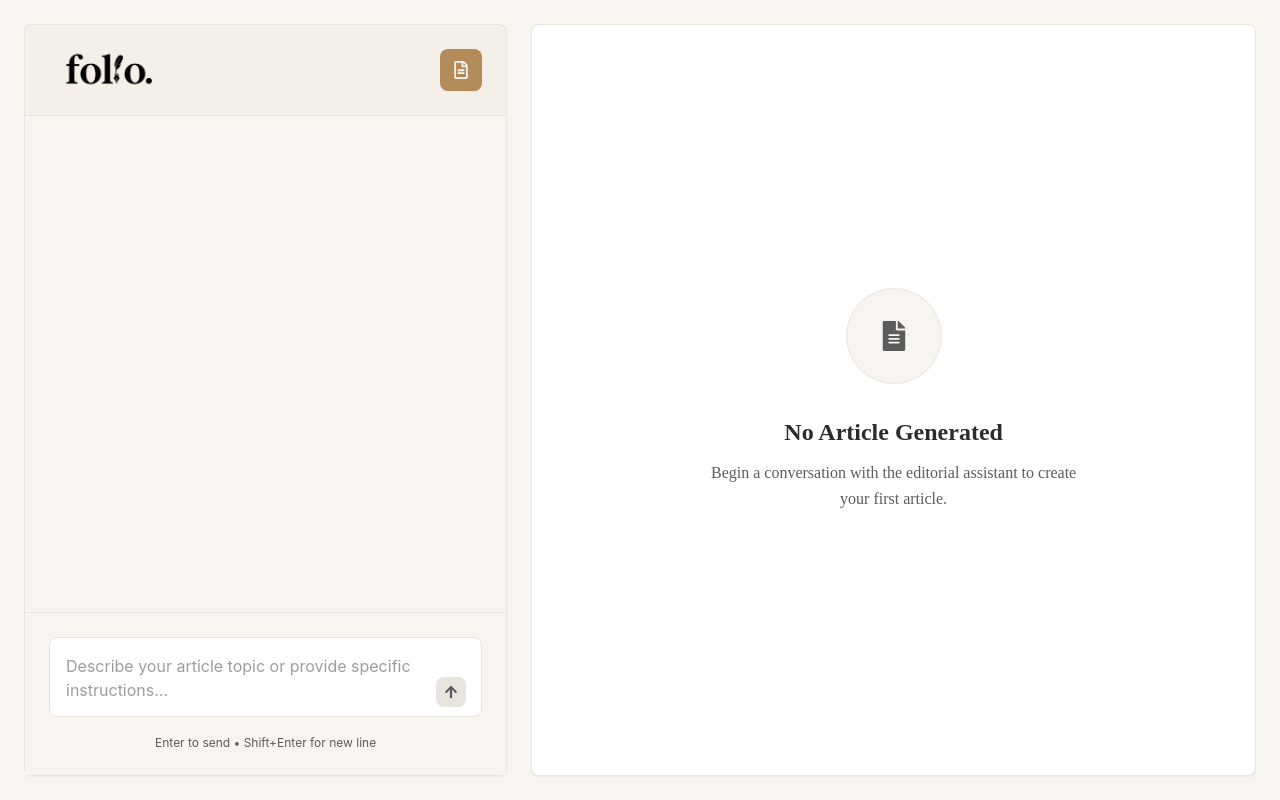
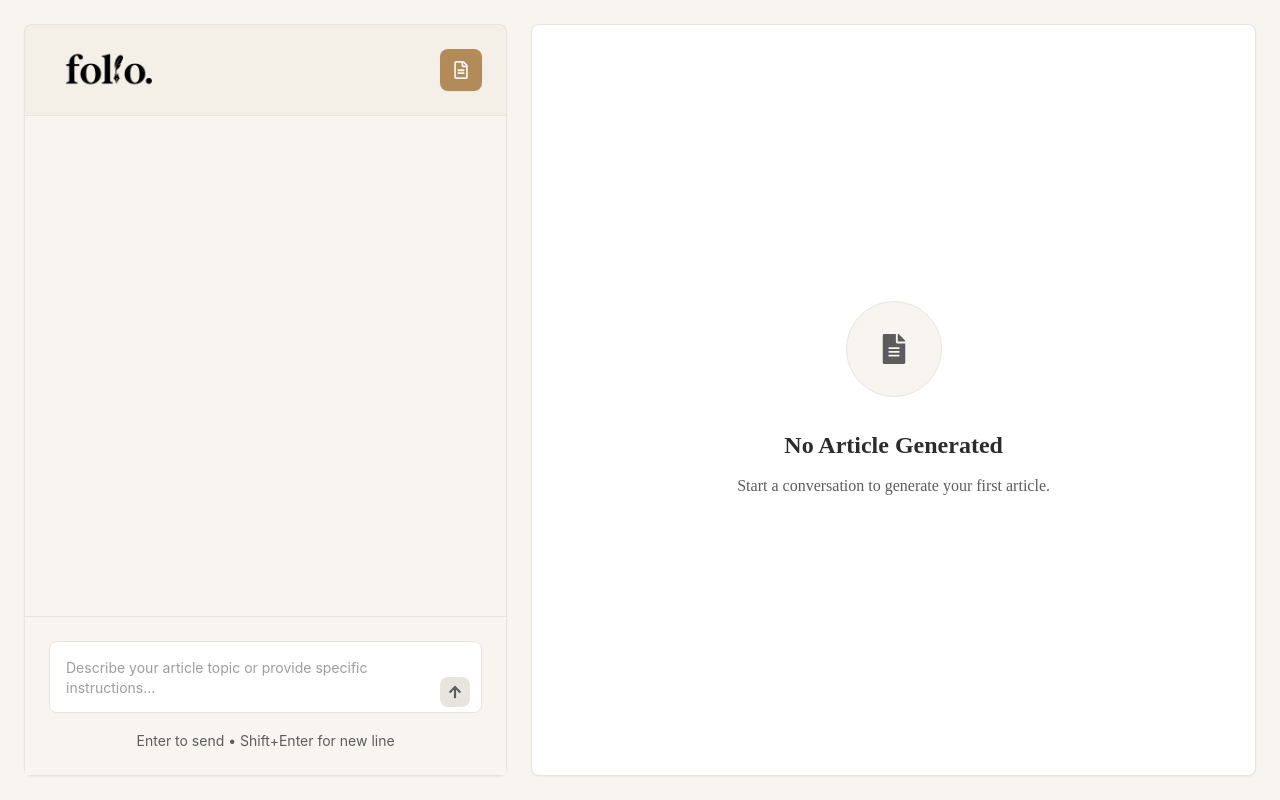
Before and after one commit to ramshaali/folio, a React (Vite) app in the folder client/: page / in a window 1280 px wide. Built offline with nearby package versions, Linux system fonts and the light colour scheme.

Commit message:
mobile responsive

```diff
--- a/client/src/App.tsx
+++ b/client/src/App.tsx
@@ -1,26 +1,103 @@
-import React, { useState } from "react";
+import React, { useState, useEffect } from "react";
 import { ChatPanel } from "./components/Chat/ChatPanel";
 import { ArticlePanel } from "./components/ArticlePanel";
+import { FaComments, FaFileAlt, FaExchangeAlt } from "react-icons/fa";
 
 const App: React.FC = () => {
   const [sessionId, setSessionId] = useState<string | null>(null);
   const [userId, setUserId] = useState<string | null>(null);
   const [currentArticle, setCurrentArticle] = useState<string | null>(null);
+  const [activeView, setActiveView] = useState<"chat" | "article">("chat");
+  const [isMobile, setIsMobile] = useState(false);
+
+  // Check if mobile on mount and resize
+  useEffect(() => {
+    const checkMobile = () => {
+      setIsMobile(window.innerWidth < 1024); // lg breakpoint
+    };
+
+    checkMobile();
+    window.addEventListener("resize", checkMobile);
+    return () => window.removeEventListener("resize", checkMobile);
+  }, []);
+
+  // Auto-switch to article view when article is generated on mobile
+  useEffect(() => {
+    if (currentArticle && isMobile) {
+      setActiveView("article");
+    }
+  }, [currentArticle, isMobile]);
 
   return (
-    <div className="h-screen flex gap-6 p-6 bg-cream">
-      <div className="flex-4 flex flex-col h-full">
+    <div className="h-screen flex flex-col lg:flex-row gap-4 lg:gap-6 p-4 lg:p-6 bg-cream">
+      {/* Mobile Header with Toggle */}
+      {/* {isMobile && (
+        <div className="flex items-center justify-between mb-4 lg:hidden">
+          <h1 className="font-playfair text-charcoal text-xl font-bold">Folio</h1>
+          <div className="flex items-center gap-2 bg-white rounded-lg p-1 border border-border">
+            <button
+              onClick={() => setActiveView("chat")}
+              className={`flex items-center gap-2 px-3 py-2 rounded-md transition-all duration-200 ${
+                activeView === "chat"
+                  ? "bg-gold text-cream shadow-sm"
+                  : "text-warm-gray hover:text-charcoal"
+              }`}
+            >
+              <FaComments className="text-sm" />
+              <span className="text-sm font-medium">Chat</span>
+            </button>
+            <button
+              onClick={() => setActiveView("article")}
+              className={`flex items-center gap-2 px-3 py-2 rounded-md transition-all duration-200 ${
+                activeView === "article"
+                  ? "bg-gold text-cream shadow-sm"
+                  : "text-warm-gray hover:text-charcoal"
+              }`}
+              disabled={!currentArticle}
+            >
+              <FaFileAlt className="text-sm" />
+              <span className="text-sm font-medium">Article</span>
+            </button>
+          </div>
+        </div>
+      )} */}
+
+      {/* Chat Panel */}
+      <div className={`flex-4 flex flex-col h-full ${
+        isMobile ? (activeView === "chat" ? "flex" : "hidden") : "flex"
+      }`}>
         <ChatPanel
           sessionId={sessionId}
           userId={userId}
           setSessionId={setSessionId}
           setUserId={setUserId}
           setCurrentArticle={setCurrentArticle}
+          isMobile={isMobile}
+          onSwitchToArticle={() => setActiveView("article")}
         />
       </div>
-      <div className="flex-6 flex flex-col h-full">
-        <ArticlePanel articleContent={currentArticle} />
+
+      {/* Article Panel */}
+      <div className={`flex-6 flex flex-col h-full ${
+        isMobile ? (activeView === "article" ? "flex" : "hidden") : "flex"
+      }`}>
+        <ArticlePanel
+          articleContent={currentArticle}
+          isMobile={isMobile}
+          onSwitchToChat={() => setActiveView("chat")}
+        />
       </div>
+
+      {/* Mobile Floating Action Button for Quick Switch */}
+      {isMobile && currentArticle && (
+        <button
+          onClick={() => setActiveView(activeView === "chat" ? "article" : "chat")}
+          className="lg:hidden fixed bottom-6 left-6 w-12 h-12 bg-gold/90 text-cream rounded-full shadow-lg flex items-center justify-center hover:bg-gold/80 transform hover:scale-110 transition-all duration-200 z-10"
+          title={`Switch to ${activeView === "chat" ? "article" : "chat"}`}
+        >
+          <FaExchangeAlt className="text-lg" />
+        </button>
+      )}
     </div>
   );
 };
--- a/client/src/components/ArticlePanel.tsx
+++ b/client/src/components/ArticlePanel.tsx
@@ -1,12 +1,18 @@
 import React from "react";
 import ReactMarkdown from 'react-markdown';
-import { FaFileAlt, FaPenNib } from "react-icons/fa";
+import { FaFileAlt, FaPenNib, FaArrowLeft } from "react-icons/fa";
 
 interface ArticlePanelProps {
   articleContent: string | null;
+  isMobile?: boolean;
+  onSwitchToChat?: () => void;
 }
 
-export const ArticlePanel: React.FC<ArticlePanelProps> = ({ articleContent }) => {
+export const ArticlePanel: React.FC<ArticlePanelProps> = ({
+  articleContent,
+  isMobile = false,
+  onSwitchToChat
+}) => {
   const getArticleTitleAndContent = (content: string) => {
     const lines = content.split('\n');
     const firstLine = lines[0]?.trim() || '';
@@ -19,25 +25,14 @@ export const ArticlePanel: React.FC<ArticlePanelProps> = ({ articleContent }) =>
 
   return (
     <div className="flex flex-col h-full bg-white rounded-lg shadow-sm border border-border overflow-hidden">
-      {/* Header */}
-      {/* <div className="flex items-center gap-4 p-6 border-b border-border bg-cream">
-        <div className="flex items-center justify-center w-12 h-12 rounded-lg bg-gold text-cream">
-          <FaFileAlt className="text-xl" />
-        </div>
-        <div>
-          <h2 className="font-playfair text-charcoal text-2xl font-bold">Article</h2>
-          <p className="font-inter text-warm-gray text-sm">Blogpost preview</p>
-        </div>
-      </div> */}
-
       {/* Article Content */}
       <div className="flex-1 overflow-y-auto">
         {articleContent ? (
-          <div className="p-8 max-w-4xl mx-auto">
+          <div className="p-4 lg:p-8 max-w-4xl mx-auto">
             {/* Title Section */}
             {title && (
-              <div className="mb-12 pb-8 border-b border-border">
-                <h1 className="text-4xl font-bold text-charcoal font-playfair leading-tight tracking-tight mb-4">
+              <div className="mb-6 lg:mb-12 pb-6 lg:pb-8 border-b border-border">
+                <h1 className="text-2xl lg:text-4xl font-bold text-charcoal font-playfair leading-tight tracking-tight mb-4">
                   {title.replace(/^#+\s*/, '')}
                 </h1>
                 <div className="flex items-center gap-2 text-warm-gray font-inter text-sm">
@@ -48,17 +43,17 @@ export const ArticlePanel: React.FC<ArticlePanelProps> = ({ articleContent }) =>
             )}
 
             {/* Content Section */}
-            <div className="prose prose-lg max-w-none font-lora text-charcoal leading-relaxed">
+            <div className="prose prose-sm lg:prose-lg max-w-none font-lora text-charcoal leading-relaxed">
               <ReactMarkdown
                 components={{
-                  h1: ({node, ...props}) => <h1 className="text-3xl font-bold text-charcoal mt-12 mb-6 font-playfair border-b border-border pb-2" {...props} />,
-                  h2: ({node, ...props}) => <h2 className="text-2xl font-bold text-charcoal mt-10 mb-4 font-playfair" {...props} />,
-                  h3: ({node, ...props}) => <h3 className="text-xl font-bold text-charcoal mt-8 mb-3 font-playfair" {...props} />,
-                  p: ({node, ...props}) => <p className="mb-6 leading-8 text-charcoal/90" {...props} />,
-                  ul: ({node, ...props}) => <ul className="mb-6 pl-6 list-disc space-y-2" {...props} />,
-                  ol: ({node, ...props}) => <ol className="mb-6 pl-6 list-decimal space-y-2" {...props} />,
-                  li: ({node, ...props}) => <li className="leading-7" {...props} />,
-                  blockquote: ({node, ...props}) => <blockquote className="border-l-4 border-gold pl-6 italic text-warm-gray my-6 py-2 bg-cream/50" {...props} />,
+                  h1: ({node, ...props}) => <h1 className="text-xl lg:text-3xl font-bold text-charcoal mt-8 mb-4 lg:mt-12 lg:mb-6 font-playfair border-b border-border pb-2" {...props} />,
+                  h2: ({node, ...props}) => <h2 className="text-lg lg:text-2xl font-bold text-charcoal mt-6 mb-3 lg:mt-10 lg:mb-4 font-playfair" {...props} />,
+                  h3: ({node, ...props}) => <h3 className="text-base lg:text-xl font-bold text-charcoal mt-4 mb-2 lg:mt-8 lg:mb-3 font-playfair" {...props} />,
+                  p: ({node, ...props}) => <p className="mb-4 lg:mb-6 leading-7 text-charcoal/90" {...props} />,
+                  ul: ({node, ...props}) => <ul className="mb-4 lg:mb-6 pl-4 lg:pl-6 list-disc space-y-2" {...props} />,
+                  ol: ({node, ...props}) => <ol className="mb-4 lg:mb-6 pl-4 lg:pl-6 list-decimal space-y-2" {...props} />,
+                  li: ({node, ...props}) => <li className="leading-6 lg:leading-7" {...props} />,
+                  blockquote: ({node, ...props}) => <blockquote className="border-l-4 border-gold pl-4 lg:pl-6 italic text-warm-gray my-4 lg:my-6 py-2 bg-cream/50" {...props} />,
                   strong: ({node, ...props}) => <strong className="font-bold text-charcoal" {...props} />,
                 }}
               >
@@ -68,13 +63,13 @@ export const ArticlePanel: React.FC<ArticlePanelProps> = ({ articleContent }) =>
           </div>
         ) : (
           /* Empty State */
-          <div className="text-center p-16 h-full flex flex-col items-center justify-center">
-            <div className="flex items-center justify-center w-24 h-24 rounded-full bg-cream text-warm-gray mb-8 border border-border">
-              <FaFileAlt className="text-3xl" />
+          <div className="text-center p-8 lg:p-16 h-full flex flex-col items-center justify-center">
+            <div className="flex items-center justify-center w-16 h-16 lg:w-24 lg:h-24 rounded-full bg-cream text-warm-gray mb-6 lg:mb-8 border border-border">
+              <FaFileAlt className="text-2xl lg:text-3xl" />
             </div>
-            <h3 className="text-2xl font-semibold text-charcoal mb-3 font-playfair">No Article Generated</h3>
-            <p className="text-warm-gray max-w-sm font-lora leading-relaxed">
-              Begin a conversation with the editorial assistant to create your first article.
+            <h3 className="text-lg lg:text-2xl font-semibold text-charcoal mb-3 font-playfair">No Article Generated</h3>
+            <p className="text-warm-gray max-w-sm text-sm lg:text-base font-lora leading-relaxed">
+              {isMobile ? "Switch to chat to generate your first article." : "Start a conversation to generate your first article."}
             </p>
           </div>
         )}
--- a/client/src/components/Chat/ChatPanel.tsx
+++ b/client/src/components/Chat/ChatPanel.tsx
@@ -23,6 +23,8 @@ interface ChatPanelProps {
   setSessionId: (id: string) => void;
   setUserId: (id: string) => void;
   setCurrentArticle: (article: any) => void;
+  isMobile?: boolean;
+  onSwitchToArticle?: () => void;
 }
 
 export const ChatPanel: React.FC<ChatPanelProps> = ({
@@ -31,6 +33,8 @@ export const ChatPanel: React.FC<ChatPanelProps> = ({
   setSessionId,
   setUserId,
   setCurrentArticle,
+  isMobile = false,
+  onSwitchToArticle,
 }) => {
   const [chatHistory, setChatHistory] = useState<Message[]>([]);
   const [input, setInput] = useState("");
@@ -90,13 +94,20 @@ export const ChatPanel: React.FC<ChatPanelProps> = ({
         if (chunk.agent_name === "writer_agent") {
           finalArticleContent = chunk.text;
           setCurrentArticle(chunk.text);
+
+          // Auto-switch to article on mobile when article is ready
+          if (isMobile && onSwitchToArticle) {
+            setTimeout(() => onSwitchToArticle(), 500);
+          }
         }
       }
 
       if (finalArticleContent) {
         const completionMessage: Message = {
           role: "ai",
-          content: "**Article completed**\n\nYour article is ready in the preview panel.",
+          content: `**Article completed**\n\nYour article is ready in the preview panel.${
+            isMobile ? " Swipe or use the toggle to view it." : ""
+          }`,
           timestamp: new Date().toLocaleTimeString([], { hour: '2-digit', minute: '2-digit' })
         };
         setChatHistory(prev => [...prev, completionMessage]);
@@ -125,13 +136,14 @@ export const ChatPanel: React.FC<ChatPanelProps> = ({
 
   return (
     <div className="flex flex-col h-full bg-cream rounded-lg shadow-sm border border-border">
-      <Header onNewSession={handleNewSession} />
+      <Header onNewSession={handleNewSession} isMobile={isMobile} />
 
       <div className="flex-1 flex flex-col overflow-hidden">
         <MessageList
           messages={chatHistory}
           currentAgent={currentAgent}
           isStreaming={isStreaming}
+          isMobile={isMobile}
         />
 
         <InputArea
@@ -139,6 +151,7 @@ export const ChatPanel: React.FC<ChatPanelProps> = ({
           setInput={setInput}
           isStreaming={isStreaming}
           onSend={handleSend}
+          isMobile={isMobile}
         />
       </div>
     </div>
--- a/client/src/components/Chat/InputArea.tsx
+++ b/client/src/components/Chat/InputArea.tsx
@@ -6,6 +6,7 @@ interface InputAreaProps {
   setInput: (value: string) => void;
   isStreaming: boolean;
   onSend: () => void;
+  isMobile?: boolean;
 }
 
 export const InputArea: React.FC<InputAreaProps> = ({
@@ -13,15 +14,17 @@ export const InputArea: React.FC<InputAreaProps> = ({
   setInput,
   isStreaming,
   onSend,
+  isMobile = false,
 }) => {
   const textareaRef = useRef<HTMLTextAreaElement>(null);
 
   useEffect(() => {
     if (textareaRef.current) {
       textareaRef.current.style.height = 'auto';
-      textareaRef.current.style.height = Math.min(textareaRef.current.scrollHeight, 120) + 'px';
+      const maxHeight = isMobile ? 100 : 120;
+      textareaRef.current.style.height = Math.min(textareaRef.current.scrollHeight, maxHeight) + 'px';
     }
-  }, [input]);
+  }, [input, isMobile]);
 
   const handleKeyPress = (e: React.KeyboardEvent) => {
     if (e.key === 'Enter' && !e.shiftKey) {
@@ -31,38 +34,53 @@ export const InputArea: React.FC<InputAreaProps> = ({
   };
 
   return (
-    <div className="p-6 border-t border-border bg-cream">
+    <div className={`border-t border-border bg-cream ${
+      isMobile ? 'p-3' : 'p-4 lg:p-6'
+    }`}>
       <div className="relative">
         <textarea
           ref={textareaRef}
-          className="w-full p-4 pr-14 border border-border rounded-lg font-inter text-charcoal bg-white resize-none focus:outline-none focus:ring-2 focus:ring-gold/30 focus:border-gold transition-all duration-200 placeholder-warm-gray/60"
-          placeholder="Describe your article topic or provide specific instructions..."
+          className={`w-full border border-border rounded-lg font-inter text-charcoal bg-white resize-none focus:outline-none focus:ring-2 focus:ring-gold/30 focus:border-gold transition-all duration-200 placeholder-warm-gray/60 ${
+            isMobile
+              ? 'p-3 pr-12 text-sm min-h-[50px] max-h-[100px]'
+              : 'p-4 pr-14 text-base lg:text-sm min-h-[60px] max-h-[120px]'
+          }`}
+          placeholder={isMobile ? "Describe your article topic..." : "Describe your article topic or provide specific instructions..."}
           value={input}
           onChange={(e) => setInput(e.target.value)}
           onKeyPress={handleKeyPress}
           rows={1}
           disabled={isStreaming}
-          style={{
-            minHeight: '60px',
-            maxHeight: '120px'
-          }}
         />
 
+        {/* Send Button */}
         <button
           onClick={onSend}
           disabled={isStreaming || !input.trim()}
-          className={`absolute right-4 bottom-4 p-2 rounded-lg transition-all duration-200 ${
+          className={`absolute transition-all duration-200 ${
+            isMobile
+              ? 'right-2 bottom-2 p-1.5 rounded-md'
+              : 'right-3 bottom-3 p-2 rounded-lg'
+          } ${
             isStreaming || !input.trim()
               ? 'bg-light-gray text-warm-gray cursor-not-allowed'
               : 'bg-gold text-cream hover:bg-gold/90 shadow-sm transform hover:scale-105'
           }`}
         >
-          <FaArrowUp className="text-sm" />
+          <FaArrowUp className={isMobile ? "text-xs" : "text-sm"} />
         </button>
       </div>
 
-      <div className="text-xs text-warm-gray text-center mt-3 font-inter">
-        {isStreaming ? "Editorial team is working..." : "Enter to send • Shift+Enter for new line"}
+      {/* Helper Text */}
+      <div className={`text-warm-gray text-center font-inter ${
+        isMobile ? 'text-xs mt-2' : 'text-xs lg:text-sm mt-3'
+      }`}>
+        {isStreaming
+          ? "Editorial team is working..."
+          : isMobile
+            ? "Enter to send"
+            : "Enter to send • Shift+Enter for new line"
+        }
       </div>
     </div>
   );
--- a/client/src/components/Chat/MessageList.tsx
+++ b/client/src/components/Chat/MessageList.tsx
@@ -12,12 +12,14 @@ interface MessageListProps {
   messages: Message[];
   currentAgent: { name: string; text: string } | null;
   isStreaming: boolean;
+  isMobile?: boolean;
 }
 
 export const MessageList: React.FC<MessageListProps> = ({
   messages,
   currentAgent,
-  isStreaming
+  isStreaming,
+  isMobile = false
 }) => {
   const messagesEndRef = useRef<HTMLDivElement>(null);
 
@@ -28,7 +30,9 @@ export const MessageList: React.FC<MessageListProps> = ({
   const renderMessageContent = (content: string, role: "user" | "ai") => {
     if (role === "ai") {
       return (
-        <div className="prose prose-sm max-w-none font-lora text-charcoal leading-relaxed">
+        <div className={`prose max-w-none font-lora text-charcoal leading-relaxed ${
+          isMobile ? 'prose-sm' : 'prose-sm lg:prose-base'
+        }`}>
           <ReactMarkdown>{content}</ReactMarkdown>
         </div>
       );
@@ -37,37 +41,51 @@ export const MessageList: React.FC<MessageListProps> = ({
   };
 
   return (
-    <div className="flex-1 overflow-y-auto p-6 space-y-6">
+    <div className={`flex-1 overflow-y-auto ${
+      isMobile ? 'p-3 space-y-4' : 'p-4 lg:p-6 space-y-4 lg:space-y-6'
+    }`}>
       {messages.map((msg, idx) => (
         <div
           key={idx}
-          className={`flex ${msg.role === "user" ? "flex-row-reverse" : "flex-row"} gap-4 animate-fade-in-up`}
+          className={`flex ${msg.role === "user" ? "flex-row-reverse" : "flex-row"} ${
+            isMobile ? 'gap-3' : 'gap-3 lg:gap-4'
+          } animate-fade-in-up`}
           style={{ animationDelay: `${idx * 100}ms` }}
         >
-          <div className={`flex-shrink-0 w-8 h-8 flex items-center justify-center rounded-full text-cream text-sm font-medium ${
+          {/* Avatar */}
+          <div className={`flex-shrink-0 flex items-center justify-center rounded-full text-cream text-sm font-medium ${
+            isMobile ? 'w-7 h-7 text-xs' : 'w-8 h-8'
+          } ${
             msg.role === "user" ? "bg-gold" : "bg-charcoal"
           }`}>
             {msg.role === "user" ? "U" : "F"}
           </div>
 
-          <div className={`max-w-[80%] p-4 rounded-lg ${
+          {/* Message Bubble */}
+          <div className={`${
+            isMobile ? 'max-w-[85%] p-3' : 'max-w-[80%] p-4'
+          } rounded-lg ${
             msg.role === "user"
-              ? "bg-gold/10 border-l-4 border-gold rounded-tl-none"
-              : "bg-white border-l-4 border-charcoal rounded-tl-none shadow-sm"
+              ? "bg-gold/10 border-l-2 lg:border-l-4 border-gold rounded-tl-none"
+              : "bg-white border-l-2 lg:border-l-4 border-charcoal rounded-tl-none shadow-sm"
           }`}>
             {renderMessageContent(msg.content, msg.role)}
-            <div className="text-xs text-warm-gray mt-3 font-inter">
+            <div className={`text-warm-gray mt-2 font-inter ${
+              isMobile ? 'text-xs' : 'text-xs lg:text-sm'
+            }`}>
               {msg.timestamp}
             </div>
           </div>
         </div>
       ))}
 
+      {/* Thinking Bubble */}
       {isStreaming && currentAgent && (
         <ThinkingBubble
           agentName={currentAgent.name}
           agentText={currentAgent.text}
           isActive={isStreaming}
+          isMobile={isMobile}
         />
       )}
 
--- a/client/src/components/ThinkingBubble.tsx
+++ b/client/src/components/ThinkingBubble.tsx
@@ -5,12 +5,14 @@ interface ThinkingBubbleProps {
   agentName: string;
   agentText: string;
   isActive: boolean;
+  isMobile?: boolean;
 }
 
 export const ThinkingBubble: React.FC<ThinkingBubbleProps> = ({
   agentName,
   agentText,
-  isActive
+  isActive,
+  isMobile = false
 }) => {
   const [dots, setDots] = useState('');
 
@@ -32,33 +34,33 @@ export const ThinkingBubble: React.FC<ThinkingBubbleProps> = ({
   const getAgentConfig = (name: string) => {
     const config: { [key: string]: { action: string; icon: React.ReactNode; color: string } } = {
       'extract_agent': {
-        action: 'Analyzing request and extracting key elements',
-        icon: <FaCog className="text-sm" />,
+        action: 'Analyzing request',
+        icon: <FaCog className={isMobile ? "text-xs" : "text-sm"} />,
         color: 'text-warm-gray'
       },
       'websearch_agent': {
-        action: 'Researching and gathering information',
-        icon: <FaSearch className="text-sm" />,
+        action: 'Researching information',
+        icon: <FaSearch className={isMobile ? "text-xs" : "text-sm"} />,
         color: 'text-gold'
       },
       'writer_agent': {
-        action: 'Composing article content',
-        icon: <FaEdit className="text-sm" />,
+        action: 'Composing article',
+        icon: <FaEdit className={isMobile ? "text-xs" : "text-sm"} />,
         color: 'text-charcoal'
       },
       'refine_agent': {
-        action: 'Refining and polishing content',
-        icon: <FaPalette className="text-sm" />,
+        action: 'Refining content',
+        icon: <FaPalette className={isMobile ? "text-xs" : "text-sm"} />,
         color: 'text-burgundy'
       },
       'image_gen_agent': {
-        action: 'Preparing visual elements',
-        icon: <FaPalette className="text-sm" />,
+        action: 'Preparing visuals',
+        icon: <FaPalette className={isMobile ? "text-xs" : "text-sm"} />,
         color: 'text-gold'
       },
       'content_creator_root_agent': {
-        action: 'Orchestrating editorial workflow',
-        icon: <FaSync className="text-sm" />,
+        action: 'Orchestrating workflow',
+        icon: <FaSync className={isMobile ? "text-xs" : "text-sm"} />,
         color: 'text-charcoal'
       }
     };
@@ -69,20 +71,34 @@ export const ThinkingBubble: React.FC<ThinkingBubbleProps> = ({
   const shouldShowText = agentName !== 'extract_agent' && agentText && agentText !== 'undefined';
 
   return (
-    <div className="flex items-start gap-4 animate-fade-in-up">
-      <div className={`flex-shrink-0 w-8 h-8 flex items-center justify-center rounded-full bg-light-gray ${color}`}>
+    <div className={`flex items-start gap-3 lg:gap-4 animate-fade-in-up ${
+      isMobile ? 'text-sm' : ''
+    }`}>
+      {/* Agent Icon */}
+      <div className={`flex-shrink-0 flex items-center justify-center rounded-full bg-light-gray ${color} ${
+        isMobile ? 'w-7 h-7' : 'w-8 h-8'
+      }`}>
         {icon}
       </div>
 
-      <div className="flex-1 bg-white rounded-lg p-4 border-l-4 border-gold shadow-sm">
-        <div className="flex items-center gap-2 text-charcoal font-inter text-sm">
+      {/* Thinking Content */}
+      <div className={`flex-1 bg-white rounded-lg border-l-2 lg:border-l-4 border-gold shadow-sm ${
+        isMobile ? 'p-3' : 'p-4'
+      }`}>
+        <div className="flex items-center gap-2 text-charcoal font-inter">
           <span className="font-medium">{action}</span>
           <span className="text-warm-gray animate-pulse-subtle">{dots}</span>
         </div>
 
+        {/* Agent Text Preview */}
         {shouldShowText && (
-          <div className="mt-2 p-3 bg-cream rounded border border-border text-sm text-warm-gray font-lora leading-relaxed">
-            {agentText}
+          <div className={`mt-2 bg-cream rounded border border-border text-warm-gray font-lora leading-relaxed ${
+            isMobile ? 'p-2 text-xs' : 'p-3 text-sm'
+          }`}>
+            {agentText.length > (isMobile ? 120 : 200)
+              ? agentText.substring(0, isMobile ? 120 : 200) + '...'
+              : agentText
+            }
           </div>
         )}
       </div>
--- a/client/src/index.css
+++ b/client/src/index.css
@@ -1,7 +1,7 @@
 @import "tailwindcss";
 
 /* -----------------------
-   Theme Variables - Editorial Luxury
+   Theme Variables
 ----------------------- */
 @theme {
   /* Color Palette */
```
Also changed, not shown: client/src/components/Chat/Header.tsx (+12 -9 lines).
